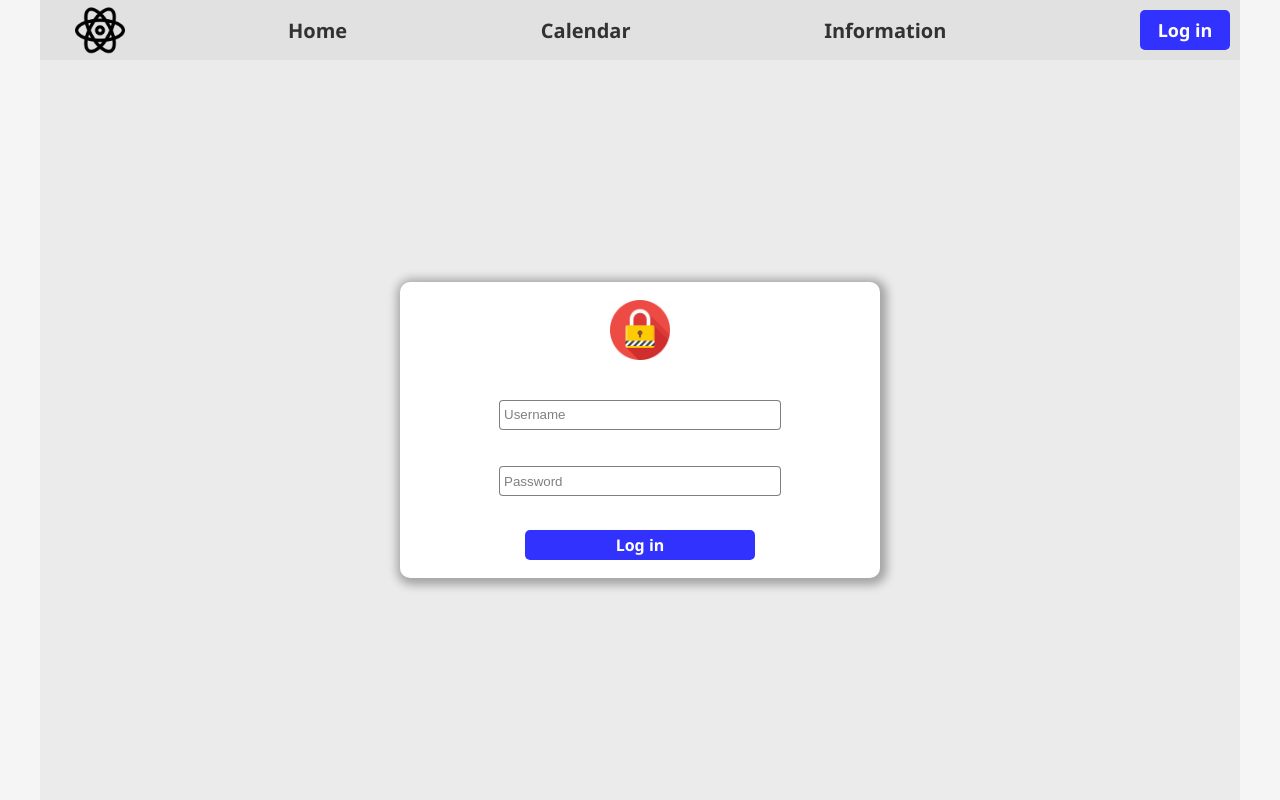
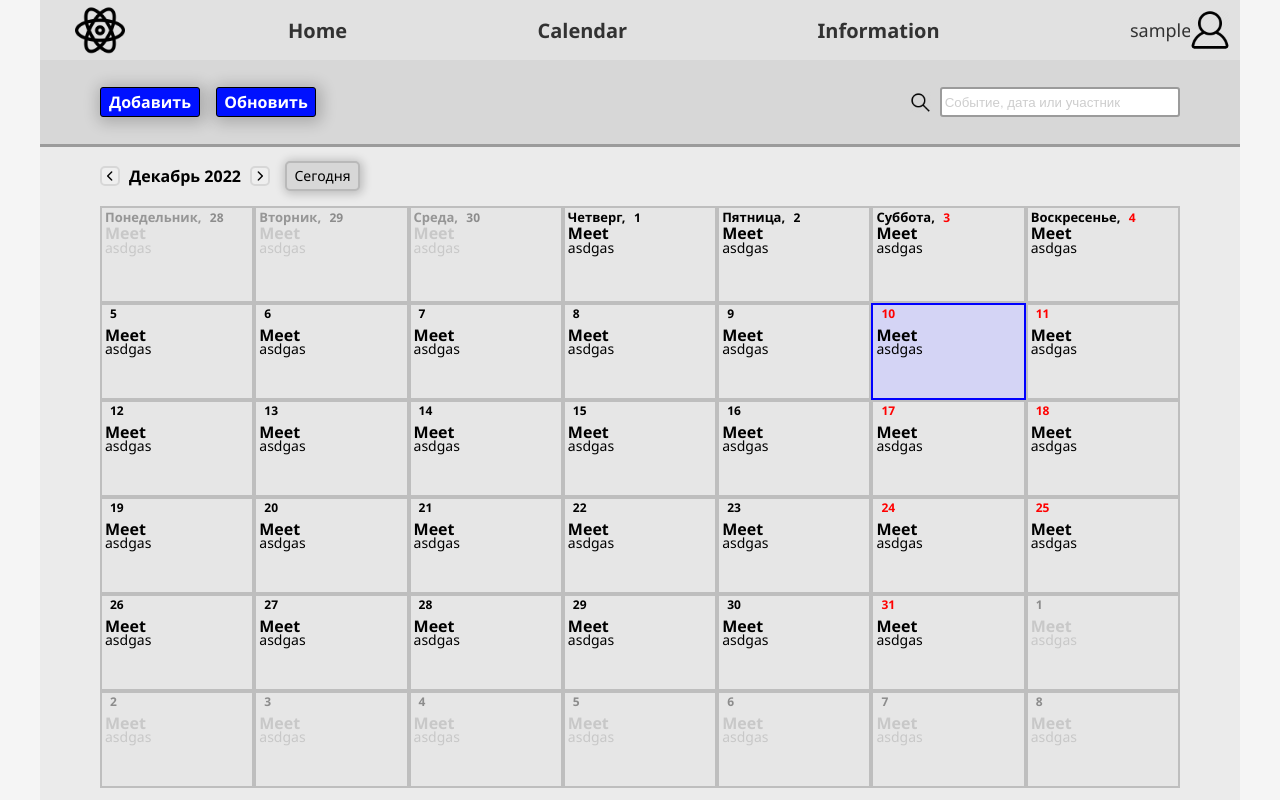
Before and after one commit to romanmitskevich/react-app, a React (Create React App) app: page /calendar in a window 1280 px wide. Before the commit this address led to /login. Built offline with nearby package versions, Linux system fonts and the light colour scheme; sample sign-in values are in the browser's storage; the HTML template or start-up script is replaced by a standard one.

Commit message:
feat: add localStorage for authorization

```diff
--- a/src/App.js
+++ b/src/App.js
@@ -1,5 +1,5 @@
 import { BrowserRouter, Routes, Route } from "react-router-dom";
-import { useState } from "react";
+import { useState, useEffect } from "react";
 import MainLayout from "./pages/MainLayout";
 import Info from "./pages/Info";
 import Home from "./pages/Home";
@@ -15,7 +15,7 @@ function App() {
     return (
         <BrowserRouter>
             <Routes>
-                <Route path="/" element={<MainLayout user={user} />}>
+                <Route element={<MainLayout user={user} />}>
                     <Route path="/" element={<Home />} />
                     <Route path="info" element={<Info />} />
 
@@ -25,7 +25,7 @@ function App() {
                     } />
 
                     <Route path="calendar" element={
-                        <ProtectedRoute user={user}><Calendar user={user} /></ProtectedRoute>
+                        <ProtectedRoute user={user}><Calendar /></ProtectedRoute>
                     } />
                 </Route>
             </Routes>
--- a/src/components/Navbar.js
+++ b/src/components/Navbar.js
@@ -1,13 +1,15 @@
 import { NavLink } from "react-router-dom";
 
 const Navbar = ({ user }) => {
+    const userName = localStorage.getItem("username");
+
     return (
         <nav className="navbar">
             <NavLink to="/">Home</NavLink>
             <NavLink to="/calendar">Calendar</NavLink>
             <NavLink to="/info">Information</NavLink>
-            {user?.username ? <div className="profile-logo">
-                <NavLink to="/profile"><span className="user-name">{user.username}</span><div className="user-photo"></div></NavLink></div>
+            {user?.username || userName ? <div className="profile-logo">
+                <NavLink to="/profile"><span className="user-name">{userName}</span><div className="user-photo"></div></NavLink></div>
                 : <NavLink to="/login"><button className="login-button">Log in</button></NavLink>}
         </nav >
     )
--- a/src/components/ProtectedRoute.js
+++ b/src/components/ProtectedRoute.js
@@ -1,7 +1,9 @@
 import { Navigate } from "react-router-dom";
 
-const ProtectedRoute = ({ children, user }) => {
-    if (!user) {
+const ProtectedRoute = ({ children }) => {
+    const isUserLogined = localStorage.getItem("isLogined");
+
+    if (!isUserLogined) {
         return <Navigate to="/login" />;
     }
 
--- a/src/pages/Login.js
+++ b/src/pages/Login.js
@@ -1,4 +1,4 @@
-import { useState } from 'react';
+import { useState, useEffect } from 'react';
 import { useNavigate } from 'react-router-dom';
 import constants from '../utils/constants';
 
@@ -6,17 +6,32 @@ const Login = ({ setUser }) => {
     const [username, setUserName] = useState("");
     const [password, setPassword] = useState("");
     const [isError, setError] = useState(false);
-
     const navigate = useNavigate();
 
-    const handleSubmit = async (e) => {
+    useEffect(() => {
+        if (localStorage.getItem("isLogined") === "true") {
+            return navigate("/profile");
+        }
+    }, [])
+
+    const handleSubmit = (e) => {
         e.preventDefault();
         if ((username !== constants.userCredentials.username) || (password !== constants.userCredentials.password)) {
             setError(true);
             return;
         }
-        setUser({ username: username, password: password });
-        return navigate("/profile");
+        localStorage.setItem("isLogined", true);
+        localStorage.setItem("username", username);
+        setUser({ username: username });
+        navigate("/profile");
+    }
+
+    const onUserNameChange = (e) => {
+        setUserName(e.target.value)
+    }
+
+    const onPasswordChange = (e) => {
+        setPassword(e.target.value)
     }
 
     return (
@@ -24,11 +39,11 @@ const Login = ({ setUser }) => {
             <form className="login-form" onSubmit={handleSubmit} autoComplete="off">
                 <div className="form-logo"></div>
                 <div className="form-item">
-                    <input type="text" id="username" className="form-input" value={username} onChange={(e) => setUserName(e.target.value)} placeholder="Username" required></input>
+                    <input type="text" id="username" className="form-input" value={username} onChange={onUserNameChange} placeholder="Username" required></input>
                 </div>
 
                 <div className="form-item">
-                    <input type="password" id="password" className="form-input" value={password} onChange={(e) => setPassword(e.target.value)} placeholder="Password" required></input>
+                    <input type="password" id="password" className="form-input" value={password} onChange={onPasswordChange} placeholder="Password" required></input>
                 </div>
 
                 {isError && <div className="form-error">Имя пользователя или пароль введены неверно!</div>}
--- a/src/pages/Profile.js
+++ b/src/pages/Profile.js
@@ -1,7 +1,7 @@
 const Profile = ({ user }) => {
     return (
         <div className="main-container">
-            Hello, {user.username}
+            Hello, {user?.username || localStorage.getItem("username")}
         </div>
     )
 }
```
Also changed, not shown: src/pages/Calendar.js (+7 -1 lines), src/components/CalendarCell.js (line endings or trailing spaces).
